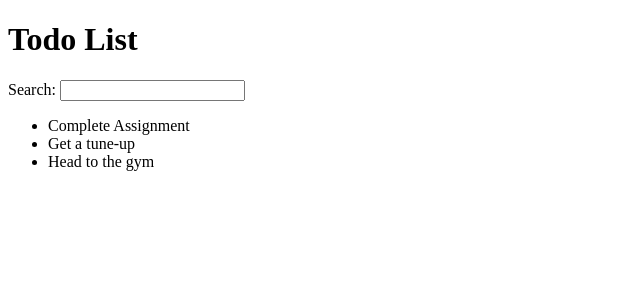
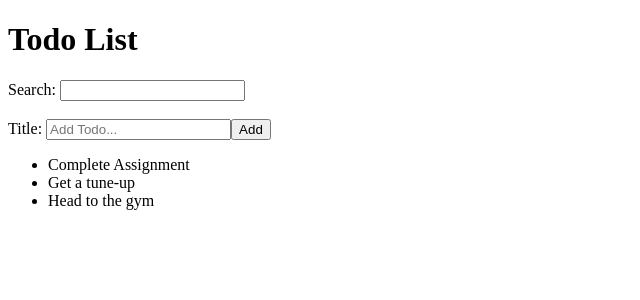
Before and after one commit to scarter31191/hacker-stories, a React (Create React App) app: page / in a window 1280 px wide. Shown: the top 300 px of the page, without its empty margins (0-640 px from the left). Built offline with nearby package versions, Linux system fonts and the light colour scheme.

Commit message:
completed Assignment

```diff
--- /dev/null
+++ b/src/AddTodoForm.js
@@ -0,0 +1,15 @@
+import React from 'react'
+
+function AddTodoForm() {
+    return (
+        <div>
+            <form>
+                <label htmlFor="todoTitle">Title: </label>
+                <input id="todoTitle" placeholder="Add Todo..."></input>
+                <button>Add</button>
+            </form>
+        </div>
+    )
+}
+
+export default AddTodoForm
--- a/src/App.js
+++ b/src/App.js
@@ -1,23 +1,14 @@
 import * as React from 'react';
 import TodoList from './TodoList';
-
-
-
-
-function Search(){
-  return (
-    <div>
-      <label htmlForm="search">Search: </label>
-      <input id='search' type='text' />
-    </div>
-  )
-}
+import Search from "./Search"
+import AddTodoForm from './AddTodoForm';
 
 function App() {
   return (
     <div className="App">
       <h1> Todo List </h1>
-      <Search />
+      <Search /><br></br>
+      <AddTodoForm />
       <TodoList />
     </div>
   );
--- /dev/null
+++ b/src/Search.js
@@ -0,0 +1,12 @@
+import React from 'react'
+
+function Search() {
+    return (
+        <div>
+            <label htmlFor="search">Search: </label>
+            <input id='search' type='text' />
+        </div>
+    )
+}
+
+export default Search
```
